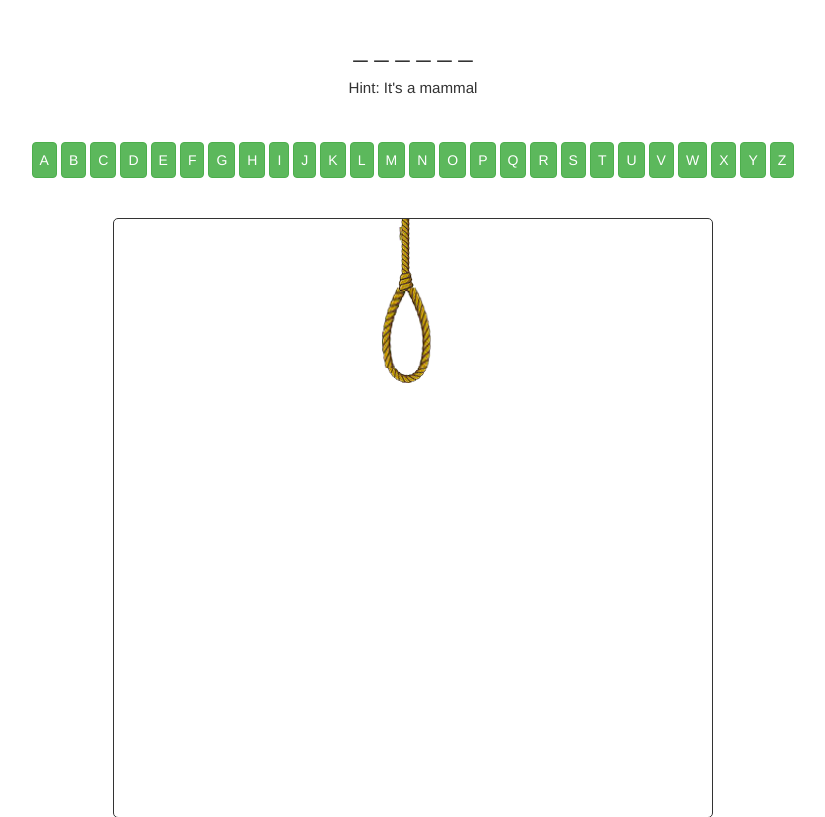
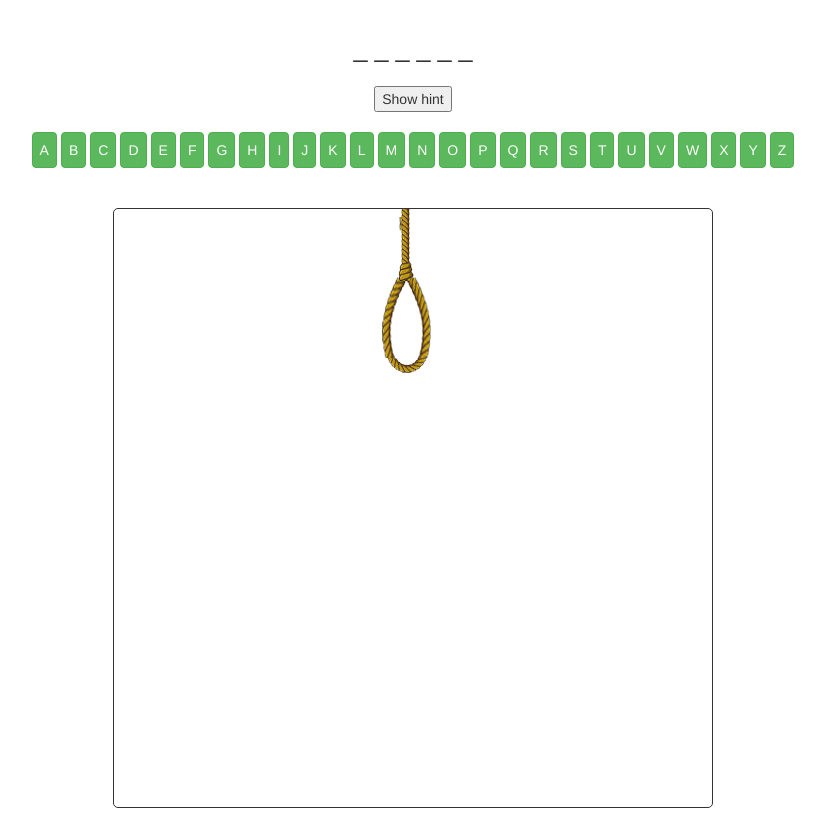
Before and after one commit to AndrewGutierrez/CST_336, a PHP site: page /lab7/hangman/index.html in a window 1280 px wide. Shown: the part 89-906 px from the top of the page, without its empty margins (227-1052 px from the left). Run offline with PHP 8.4, Linux system fonts and the light colour scheme; some libraries are stand-ins or nearby versions.

Commit message:
added hint button

```diff
--- a/lab7/hangman/css/styles.css
+++ b/lab7/hangman/css/styles.css
@@ -19,10 +19,6 @@
     font-size: 1.8em;
 }
 
-.hint{
-    font-size: 0.6em !important;
-}
-
 .btn {
     padding: 7px 7px !important;
     margin: 0px 2px;
--- a/lab7/hangman/index.html
+++ b/lab7/hangman/index.html
@@ -25,8 +25,14 @@
                 </header>
 
                 <div id="word"></div>
+
+                <div id="showhint">
+                    <button class="hint">Show hint</button>
+                </div>
+
                 <div id="letters">
                 </div>
+
                     <!--
 
                     <input type = "text" id="letterBox">
--- a/lab7/hangman/js/hangman.js
+++ b/lab7/hangman/js/hangman.js
@@ -21,6 +21,19 @@ $(".replayBtn").on("click", function() {
     location.reload();
 });
 
+function showhint()
+{
+    $("#word").append("<br />");
+    $("#word").append("<span class='hint'>Hint: " + selectedHint + "</span>")
+
+    $('#showhint').hide();
+    //disableButton($(this));
+}
+
+//show hint____________
+$(".hint").on("click", function(){
+   showhint();
+});
 
 $("#letters").on("click", ".letter", function(){
     checkLetter($(this).attr("id"));
@@ -62,8 +75,7 @@ function updateBoard() {
         $("#word").append(' ');
     }
 
-    $("#word").append("<br />");
-    $("#word").append("<span class='hint'>Hint: " + selectedHint + "</span>")
+
 }
 
 
```
